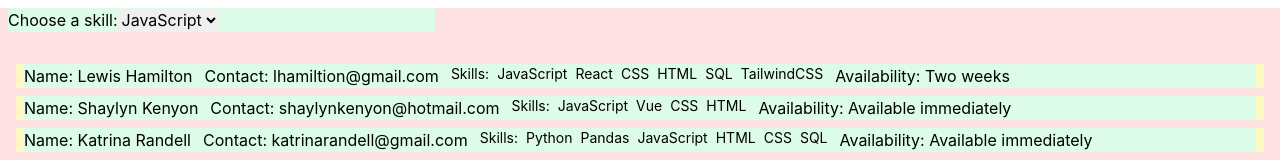
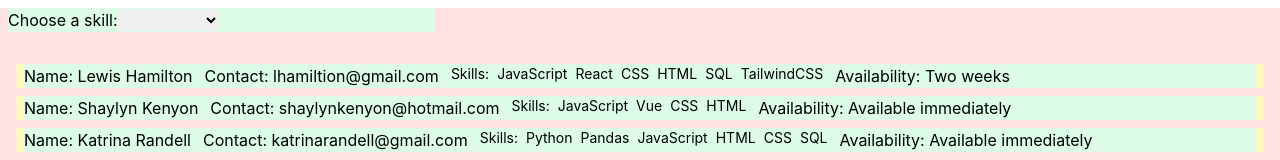
Before and after one commit to vglampard/CandidateMatcherVGFork, a React (Create React App) app in the folder jobsearch/: page / in a window 1280 px wide. Shown: the top 160 px of the page. Built offline with nearby package versions, Linux system fonts and the light colour scheme.

Commit message:
Skill buttons added

```diff
--- a/jobsearch/src/App.css
+++ b/jobsearch/src/App.css
@@ -28,6 +28,14 @@
   color: #61dafb;
 }
 
+.button {
+  background-color: grey;
+  color: white;
+  border: 1px solid black;
+  margin-left: 1vw;
+  padding: 3px;
+}
+
 @keyframes App-logo-spin {
   from {
     transform: rotate(0deg);
--- a/jobsearch/src/App.js
+++ b/jobsearch/src/App.js
@@ -4,8 +4,9 @@ import CandidateDisplay from "./components/CandidateDisplay/CandidateDisplay";
 import Input from "./components/Input/Input";
 
 export function App() {
-  const [requiredSkills, setRequiredSkills] = useState(["AWS"]);
-  console.log(requiredSkills, "Skills");
+  const [requiredSkills, setRequiredSkills] = useState([]);
+
+  //console.log(requiredSkills, "Skills");
 
   return (
     <div className="bg-red-100 w-full h-100vh">
--- a/jobsearch/src/components/Input/Input.js
+++ b/jobsearch/src/components/Input/Input.js
@@ -1,35 +1,62 @@
-
-import React, {useState} from "react";
+import React, { useState } from "react";
 
 export default function Input({ requiredSkills, setRequiredSkills }) {
   function eventHandler(e) {
     e.preventDefault();
     console.log("requiredSkills", requiredSkills);
-
   }
 
-  function handleChange(e){
-    console.log("TARGET", e.target.options);
+  function handleChange(e) {
+    console.log(e.target.options);
     const options = e.target.options;
     const selectedValues = [];
     for (let i = 0; i < options.length; i++) {
       if (options[i].selected) {
-        selectedValues.push(options[i].value);
+        if (!requiredSkills.includes(options[i].value)) {
+          selectedValues.push(options[i].value);
+        }
       }
     }
     setRequiredSkills([...requiredSkills, ...selectedValues]);
   }
 
+  function handleDelete(e) {
+    let newArray = [];
+    const index = requiredSkills.indexOf(e.target.value);
+
+    for (let i of requiredSkills) {
+      console.log("i: ", i);
+      if (i !== e.target.value) newArray.push(i);
+    }
+
+    setRequiredSkills(newArray);
+  }
+
   return (
     <form className="w-1/3 bg-green-100 m-2 flex-1" onSubmit={eventHandler}>
       <label for="skills">Choose a skill:</label>
-      <select id="skills" className="w-30" value={requiredSkills} onChange={handleChange}>
+      <select
+        id="skills"
+        className="w-30"
+        value={requiredSkills}
+        onChange={handleChange}
+        default=""
+      >
+        <option value=""></option>
         <option value="JavaScript">JavaScript</option>
         <option value="React">React</option>
         <option value="CSS">CSS</option>
         <option value="HTML">HTML</option>
       </select>
-
+      {requiredSkills &&
+        requiredSkills.map((skill) => (
+          <input
+            type="button"
+            className="button"
+            value={skill}
+            onClick={handleDelete}
+          ></input>
+        ))}
     </form>
   );
 }
```
